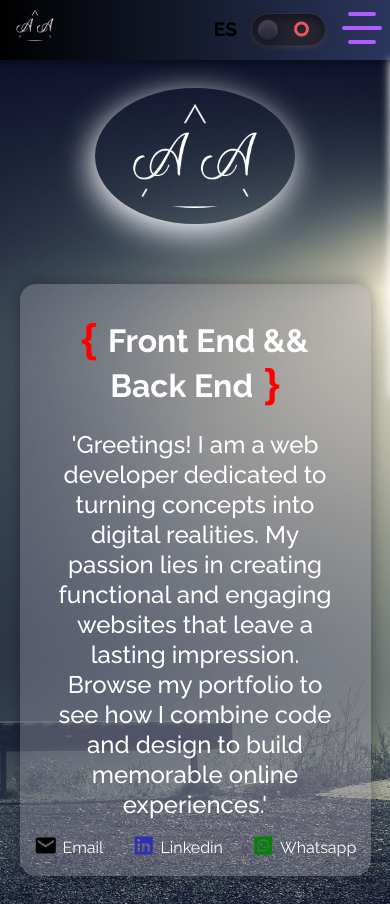
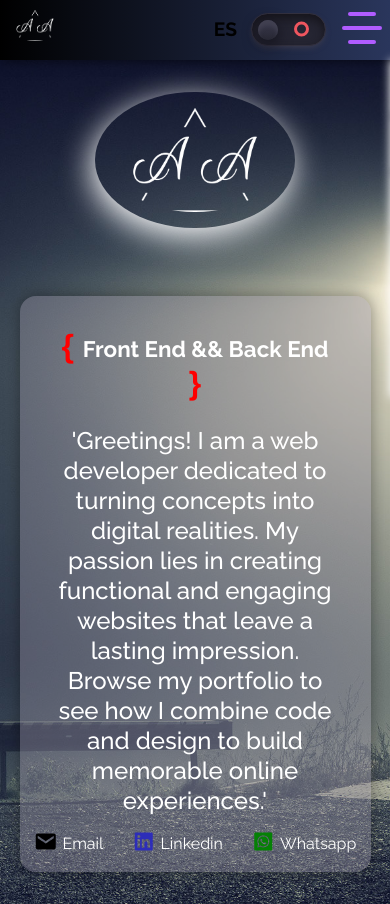
Before and after one commit to AlexisArangoo/portafolio, a React (Vite) app: page /#/ in a window 390 px wide. Built offline with nearby package versions, Linux system fonts and the light colour scheme.

Commit message:
home-title

```diff
--- a/src/pages/styles/HomePage.css
+++ b/src/pages/styles/HomePage.css
@@ -143,3 +143,20 @@
 
 
 }
+
+@media screen and (max-width: 550px) {
+    .home-title{
+        font-size: 1.4rem;
+    }
+
+    .home-title::before{
+        content: '{ ';
+        font-size: 2rem;
+    }
+
+    .home-title::after{
+        content: ' }';
+        font-size: 2rem;
+    }
+
+}
```
